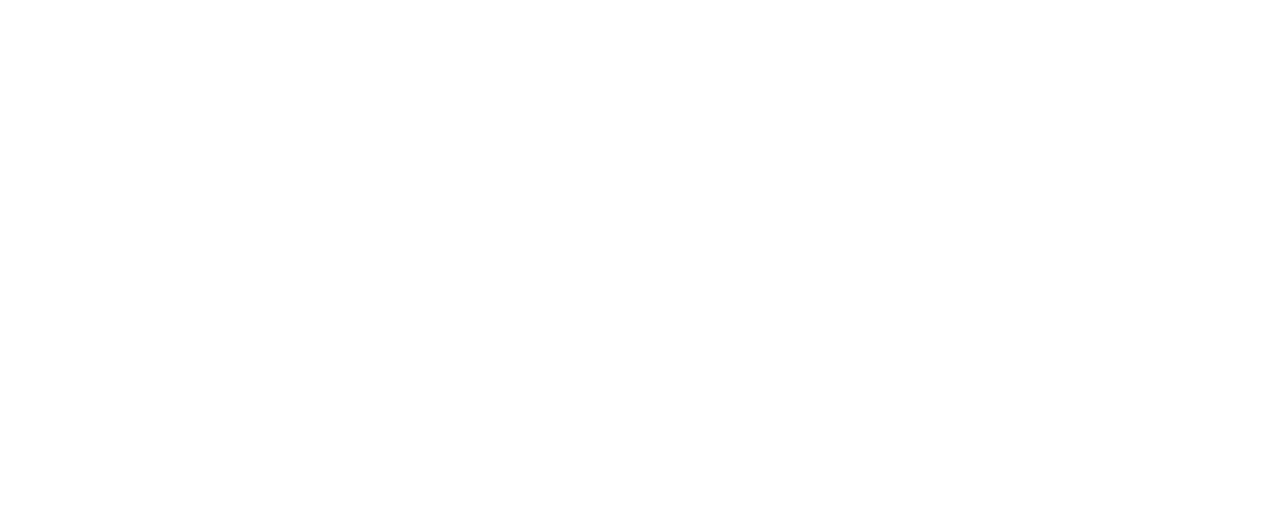
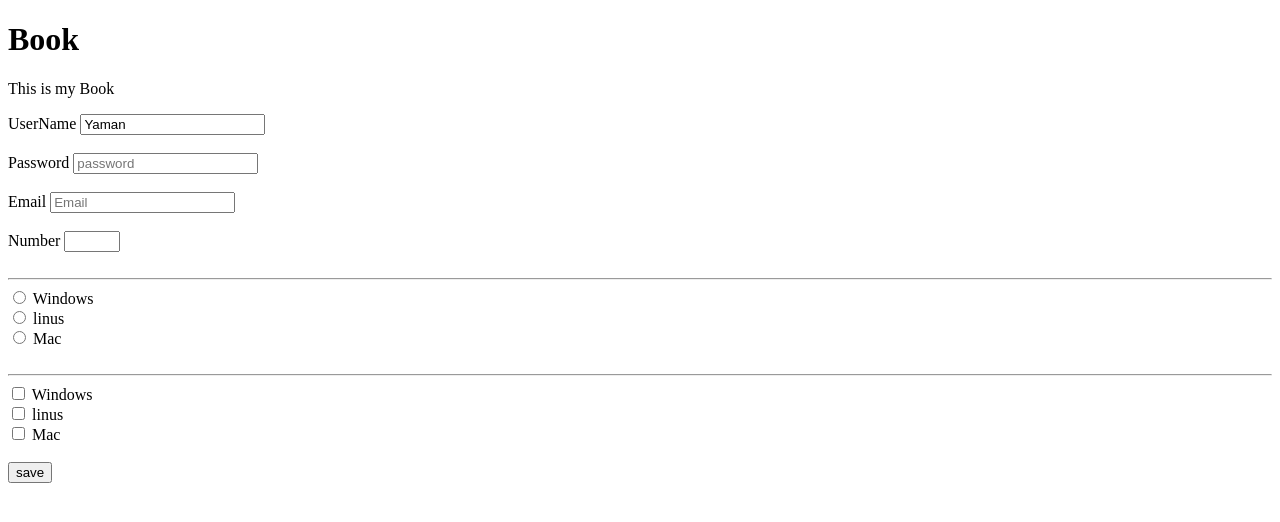
Before and after one commit to YamanKatmawi/New, a plain HTML site: page HTML/3/index.html in a window 1280 px wide. Drawn offline with Linux system fonts and the light colour scheme.

Commit message:
form5-Radio-checkbox

```diff
--- a/HTML/3/index.html
+++ b/HTML/3/index.html
@@ -4,7 +4,77 @@
     <meta charset="UTF-8" />
     <meta name="viewport" content="width=device-width, initial-scale=1.0" />
     <link rel="stylesheet" href="./index.css" />
-    <title>Document</title>
+    <title>HTML</title>
   </head>
-  <body></body>
+  <body>
+    <h1>Book</h1>
+    <p>This is my Book</p>
+    <div>
+      <label>UserName</label>
+      <input
+        type="text"
+        name=""
+        id=""
+        required
+        placeholder="UserName"
+        name="user"
+        value="Yaman"
+      />
+    </div>
+    <br />
+    <div>
+      <label>Password</label>
+      <input
+        type="password"
+        name=""
+        id=""
+        required
+        placeholder="password"
+        name="Password"
+        minlength="10"
+      />
+    </div>
+    <br />
+    <div>
+      <label>Email</label>
+      <input type="Email" required placeholder="Email" name="Email" />
+    </div>
+    <br />
+    <div>
+      <label for="num">Number</label>
+      <input id="num" type="Number" name="Number" min="10" max="20" step="2" />
+    </div>
+    <br />
+    <hr />
+    <!-- Radio you choose only one thing -->
+    <div>
+      <input id="win" type="radio" name="os" value="windows" />
+      <label for="win">Windows</label>
+    </div>
+    <div>
+      <input id="lin" type="radio" name="os" value="linus" />
+      <label for="lin">linus</label>
+    </div>
+    <div>
+      <input id="mac" type="radio" name="os" value="Mac" />
+      <label for="mac">Mac</label>
+    </div>
+    <br />
+    <hr />
+    <!-- Checkbox you can choose more thing -->
+    <div>
+      <input id="win1" type="checkbox" name="os" value="windows" />
+      <label for="win1">Windows</label>
+    </div>
+    <div>
+      <input id="lin1" type="checkbox" name="os" value="linus" />
+      <label for="lin1">linus</label>
+    </div>
+    <div>
+      <input id="mac1" type="checkbox" name="os" value="Mac" />
+      <label for="mac1">Mac</label>
+    </div>
+    <br />
+    <input type="submit" value="save" />
+  </body>
 </html>
```
